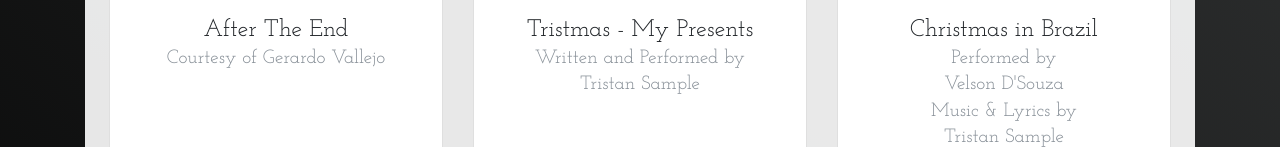
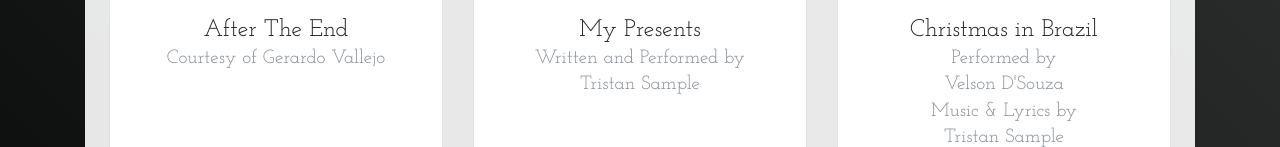
Before and after one commit to jonnyc/tristansample, a plain HTML site: page index.html in a window 1280 px wide. Shown: the part 4917-5064 px from the top of the page. Drawn offline with nearby package versions, Linux system fonts and the light colour scheme.

Commit message:
Fix title of "My Presents" video.

```diff
--- a/index.html
+++ b/index.html
@@ -401,7 +401,7 @@
           <div class="card h-100">
             <video width="320" height="240" controls class="card-img-top" src="vid/my-presents-tristan-sample.mp4" alt="Tristmas - My Presents Video">Your browser cannot play this video.</video>
             <div class="card-body text-center">
-              <h4 class="card-title m-0">Tristmas - My Presents<br><small class="text-muted">Written and Performed by<br>Tristan Sample</small></h4>
+              <h4 class="card-title m-0">My Presents<br><small class="text-muted">Written and Performed by<br>Tristan Sample</small></h4>
             </div>
           </div>
         </div>
```
